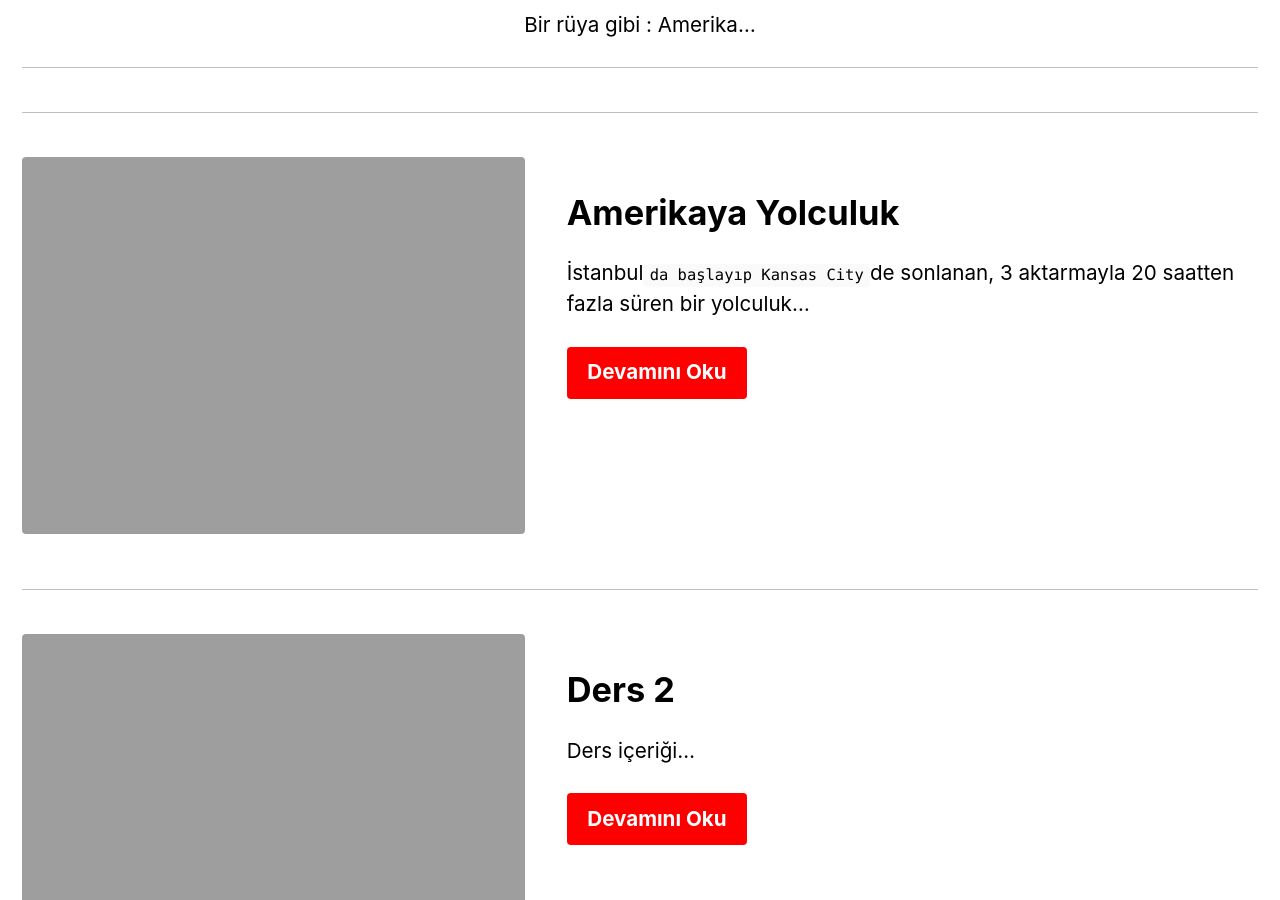
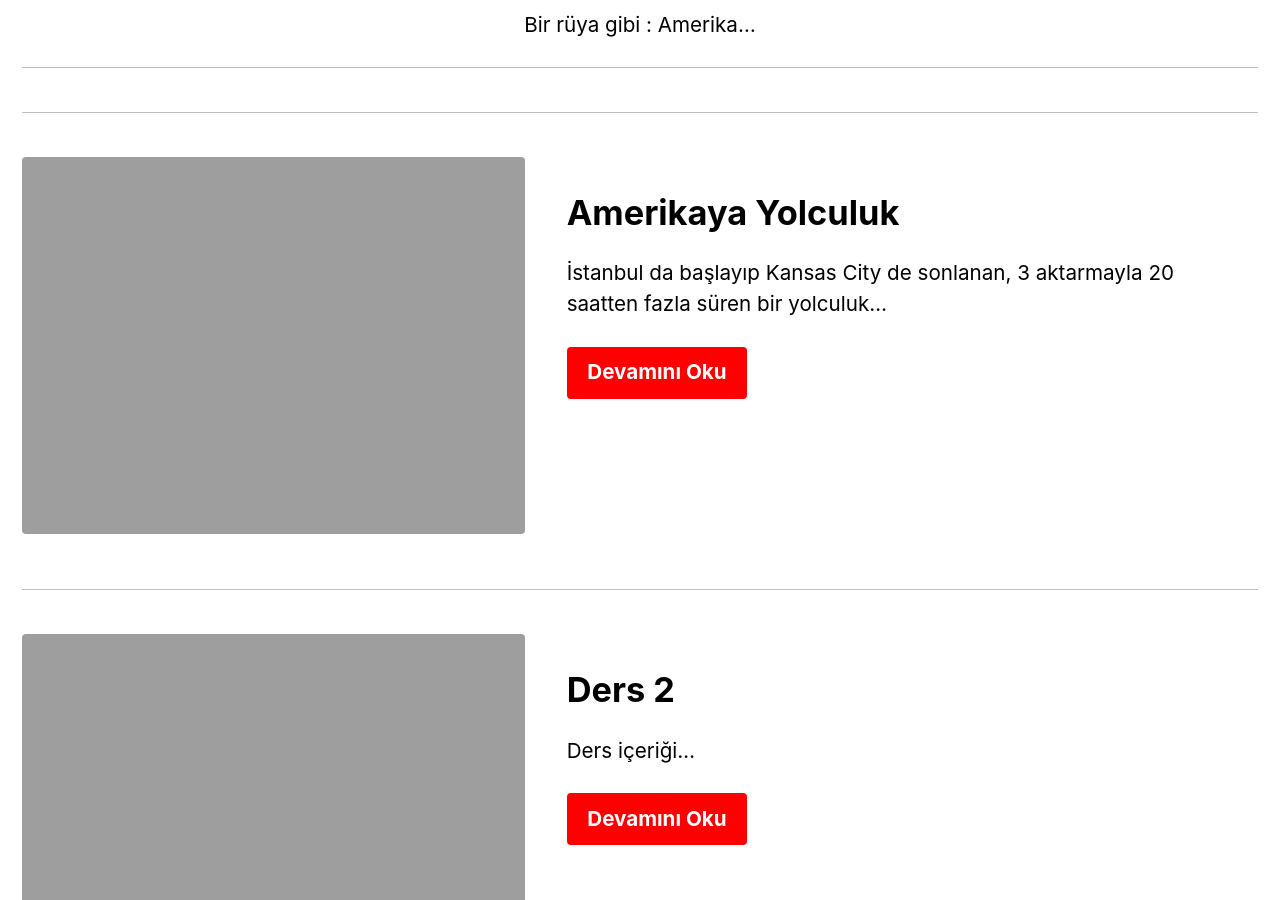
Before and after one commit to fatihdurukan/fatihdurukan.github.io, a Jekyll site: the page built from _pages/amerika.md, in a window 1280 px wide and 900 px high, scrolled down 347 px. Built offline with Jekyll 4.4.1, drawn with Linux system fonts in a browser that asks for light colours; nearby versions of some CDN libraries.

```diff
--- a/_pages/amerika.md
+++ b/_pages/amerika.md
@@ -17,7 +17,7 @@ feature_row2:
   - image_path: /assets/images/newyork.jpg
     alt: "placeholder image 2"
     title: "Amerikaya Yolculuk"
-    excerpt: 'İstanbul`da başlayıp Kansas City`de sonlanan, 3 aktarmayla 20 saatten fazla süren bir yolculuk...'
+    excerpt: 'İstanbul da başlayıp Kansas City de sonlanan, 3 aktarmayla 20 saatten fazla süren bir yolculuk...'
     url: "/amerika/yurtdışı/amerikaya-yolculuk/"
     btn_label: "Devamını Oku"
     btn_class: "btn--primary"
```
Also changed, not shown: _posts/2018-01-19-amerikaya-yolculuk.md (+1 -1 lines).
